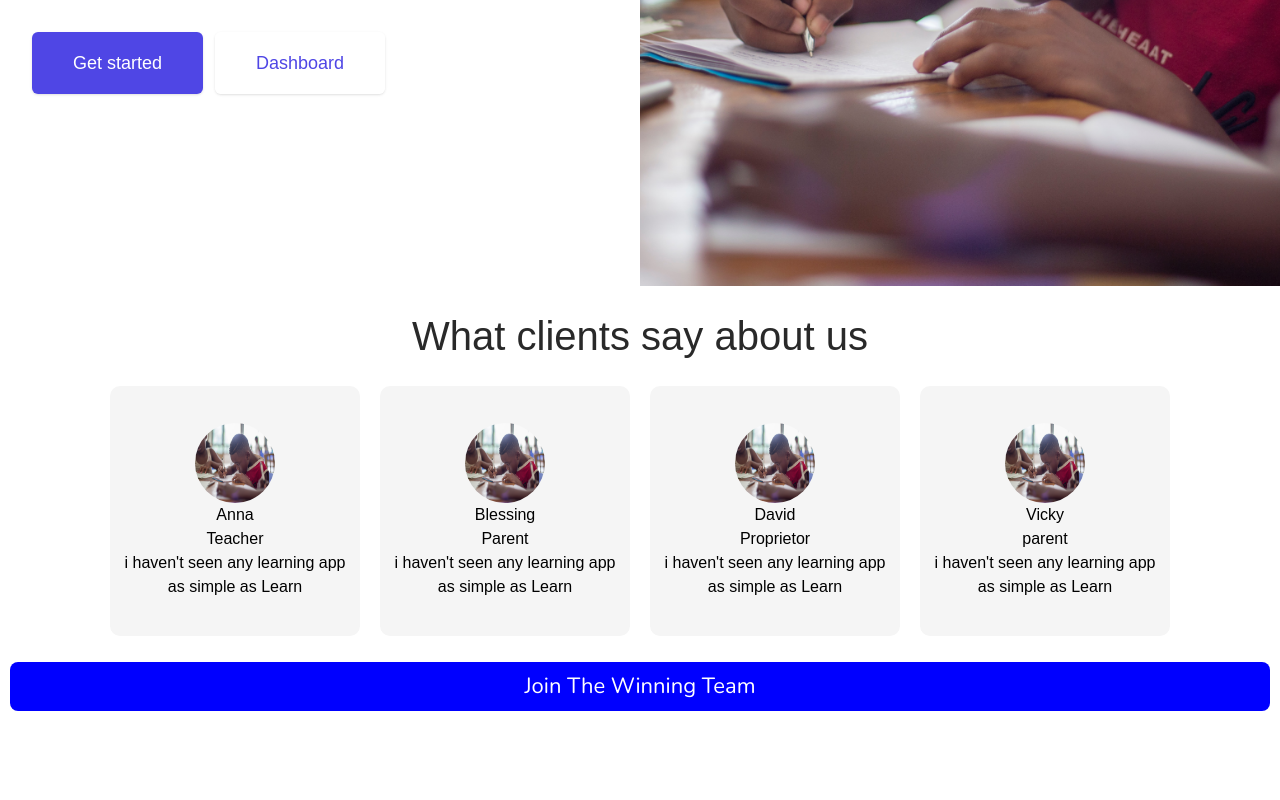
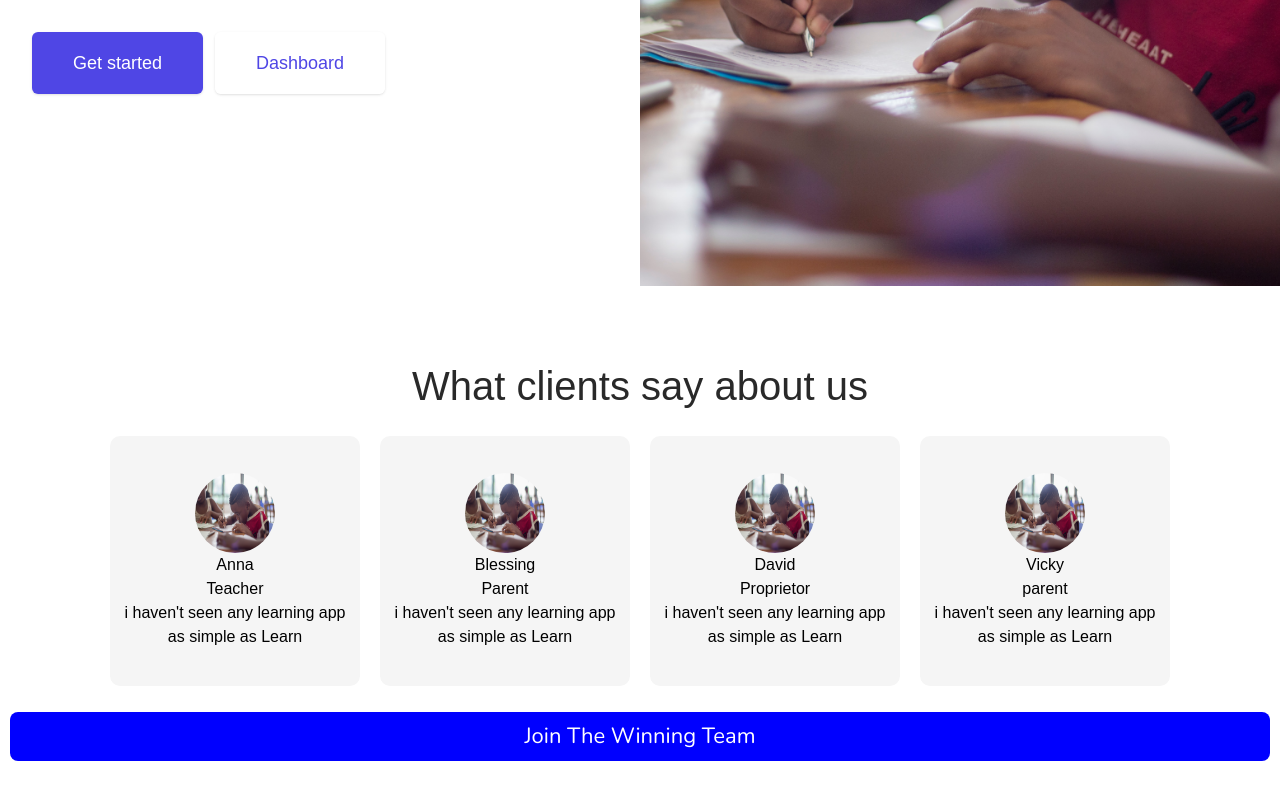
Before and after one commit to Annalartey/AltSchool-Second-Sem-Exams, a React (Vite) app: page / in a window 1280 px wide. Shown: the part 554-1354 px from the top of the page. Before the commit the page ends 1275 px from the top, so only its background shows below. Built offline with nearby package versions, Linux system fonts and the light colour scheme.

Commit message:
css update

```diff
--- a/src/App.css
+++ b/src/App.css
@@ -315,7 +315,7 @@ ul li ul li:hover {background: blue;}
 
 /** style for client comment section **/
 .comment-space {
-  padding: 10px;
+  padding: 60px 10px;
    display: flex;
   flex-direction: column;
   justify-content: center;
```
